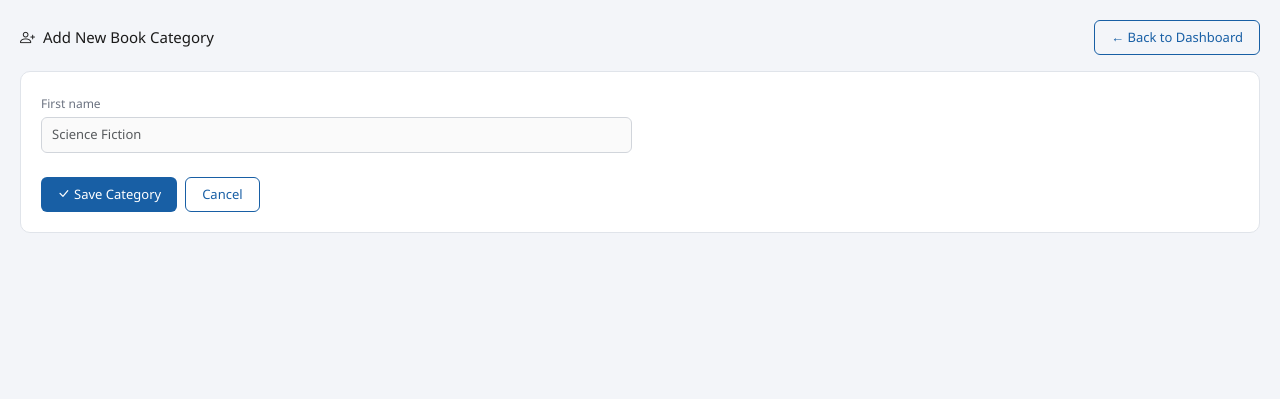
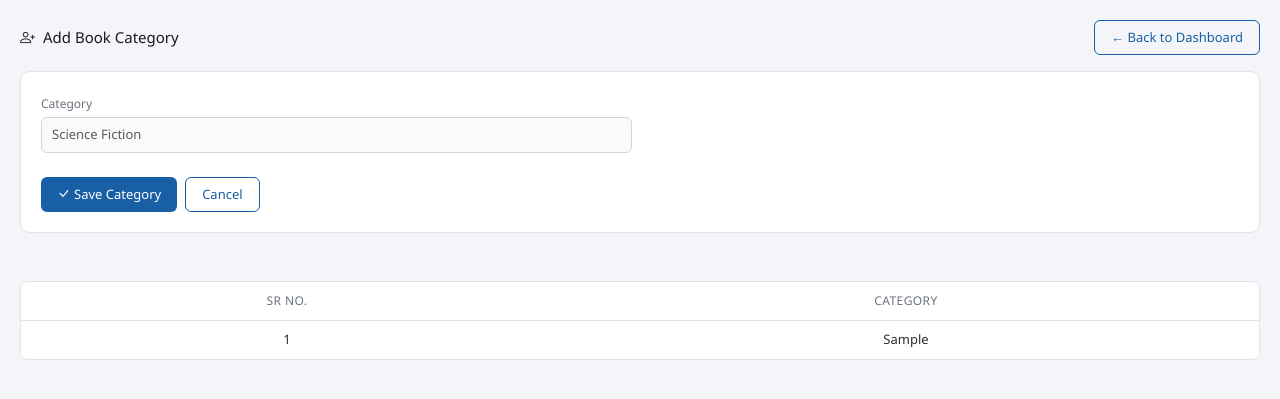
Before and after one commit to Hari1369/library-management-system, a Django app: page /book_category_registration/ in a window 1280 px wide. Shown: the part 56-455 px from the top of the page. Run offline with Django 5.2, Linux system fonts and the light colour scheme; tables that the repository leaves empty hold one stand-in row (values such as "Sample post").

Commit message:
addding with book category

```diff
--- a/members/models.py
+++ b/members/models.py
@@ -21,12 +21,12 @@ class Librarian(models.Model):
 
 
 class BookCategory(models.Model):
-    choice = models.CharField(max_length=100)
+    choice = models.CharField(max_length=100, unique=True)
 
     class Meta:
         db_table = "book_category"
 
-    def __str__(str):
+    def __str__(self):
         return self.choice
 
 
--- a/members/templates/book_category_registration/book_category_registration.html
+++ b/members/templates/book_category_registration/book_category_registration.html
@@ -2,22 +2,38 @@
 {% block title %}Add Librarian {% endblock %}
 
 {% block content %}
+
 <div class="section-header mb-3">
   <span class="section-title">
-      <i class="bi bi-person-plus me-2"></i>Add New Book Category
+    <i class="bi bi-person-plus me-2"></i>Add Book Category
   </span>
   <a href="" class="btn btn-lms-outline btn-sm">← Back to Dashboard</a>
 </div>
 
+{% if success %}
+  <div class="alert alert-success">
+    {{ success }}
+  </div>
+{% endif %}
+
+{% if error %}
+  <div class="alert alert-danger">
+    {{ error }}
+  </div>
+{% endif %}
+
+<!-- FORM SECTION -->
 <div class="d-flex justify-content-center">
   <div class="lms-card w-100">
+
     <form method="post">
       {% csrf_token %}
 
       <div class="row g-3">
         <div class="col-12 col-md-6 col-lg-6">
-            <label class="lms-form-label">First name</label>
-            <input type="text" name="categories" class="form-control lms-form-control" placeholder="Science Fiction" required>
+          <label class="lms-form-label">Category</label>
+          <input type="text" name="choice" class="form-control lms-form-control"
+                 placeholder="Science Fiction" required>
         </div>
       </div>
 
@@ -29,6 +45,38 @@
       </div>
 
     </form>
+
   </div>
-<div>
+</div>
+
+<!-- TABLE SECTION (IMPORTANT: OUTSIDE FLEX) -->
+<div class="mt-5">
+  <div class="lms-table">
+
+    <table class="table mb-0">
+      <thead>
+        <tr>
+          <th class="text-center">Sr No.</th>
+          <th class="text-center">Category</th>
+        </tr>
+      </thead>
+
+      <tbody>
+        {% for item in category_list %}
+        <tr>
+          <td class="text-center">{{ forloop.counter }}</td>
+          <td class="text-center">{{ item.choice }}</td>
+        </tr>
+        {% empty %}
+        <tr>
+          <td colspan="2" class="text-center">No categories found</td>
+        </tr>
+        {% endfor %}
+      </tbody>
+
+    </table>
+
+  </div>
+</div>
+
 {% endblock %}
--- a/members/views.py
+++ b/members/views.py
@@ -5,7 +5,7 @@ from rest_framework.decorators import api_view
 from rest_framework.response import Response
 from .models import Librarian, Member, BookDetails, BookCategory
 from .serializers import LibrarianSerializers, MemberSerializers
-from .forms import LoginForm, LibrarianFrom
+from .forms import LoginForm, LibrarianFrom, BookCategoryForm
 from django.contrib.auth.models import User
 from django.contrib import messages
 import json
@@ -27,9 +27,9 @@ def log_in_page(request):
 
 
 def librarian_registration_page(request):
-    form = UserFrom()
+    form = LibrarianFrom()
     if request.method == "POST":
-        form = UserFrom(request.POST)
+        form = LibrarianFrom(request.POST)
         if form.is_valid():
             username = form.cleaned_data["username"]
             password = form.cleaned_data["password"]
@@ -129,22 +129,79 @@ def librarian_details_page(request):
 
     return render(request, "librarians_details/librarians_details.html", {"users": user_list})
 
+
+
+def member_registration_page(request):
+    # form = MemberFrom()
+    # if request.method == "POST":
+    #     form = MemberFrom(request.POST)
+    #     if form.is_valid():
+    #         name = form.cleaned_data["name"]
+    #         email = form.cleaned_data["email"]
+    #         phone_number = form.cleaned_data["phone_number"]
+    #         address = form.cleaned_data["address"]
+    #         membership_date = form.cleaned_data["membership_date"]
+    #         is_active = form.cleaned_data["name"]
+    #         name = form.cleaned_data["name"]
+    #         name = form.cleaned_data["name"]
+
+
+
+    return render(request, "member_registration/member_registration.html")
+
+def member_details_page(request):
+    return render(request, "member_details/member_details.html")
+
+
+
 def book_category_registration_page(request):
-    return render(request, "book_category_registration/book_category_registration.html")
+    form = BookCategoryForm()
+    category = BookCategory.objects.all()
+    category_list = []
+    for choice in category:
+        id = choice.id
+        choice_value = choice.choice
+
+        # ================================>
+        print("ID       : ", id)
+        print("CHOICE   : ", choice_value)
+        # ================================>
+
+        category_list.append({
+            "id" : id,
+            "choice" : choice_value
+        })
+
+    if request.method == "POST":
+        form = BookCategoryForm(request.POST)
+        if form.is_valid():
+            choice = form.cleaned_data["choice"].title()
+
+            # ================================>
+            print("CHOICE : ", choice)
+            # ================================>
+
+            if BookCategory.objects.filter(choice=choice).exists():
+                return render(request, "book_category_registration/book_category_registration.html", {
+                    "form": form,
+                    "category_list": category_list,
+                    "error": "Category already exists"
+                })
+
+            BookCategory.objects.create(choice=choice)
+            return render(request, "book_category_registration/book_category_registration.html", {"form": form, "category_list": category_list, "success": "Category Added Successfully!"})
+        else:
+            print(form.errors)
+
+    else:
+        return render(request, "book_category_registration/book_category_registration.html", {"form": form, "category_list": category_list})
+
 
 def book_registration_page(request):
     return render(request, "book_registration/add_books.html")
 
 def book_details_page(request):
     return render(request, "book_details/book_details.html")
-
-
-
-def member_registration_page(request):
-    return render(request, "member_registration/member_registration.html")
-
-def member_details_page(request):
-    return render(request, "member_details/member_details.html")
 
 
 
```
Lines whose indentation alone changed are shown as unchanged.
